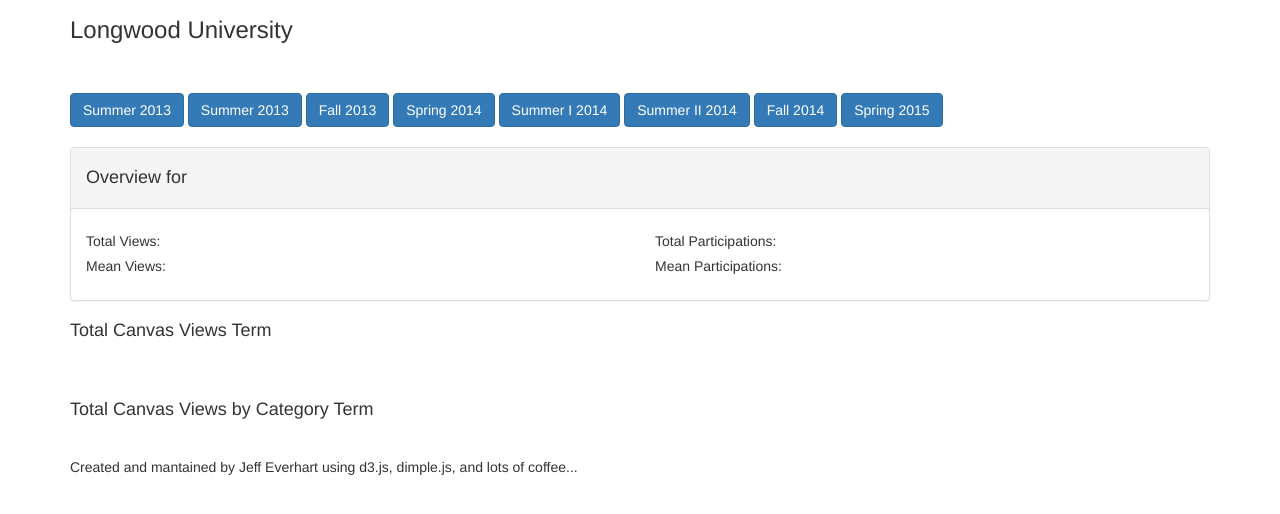
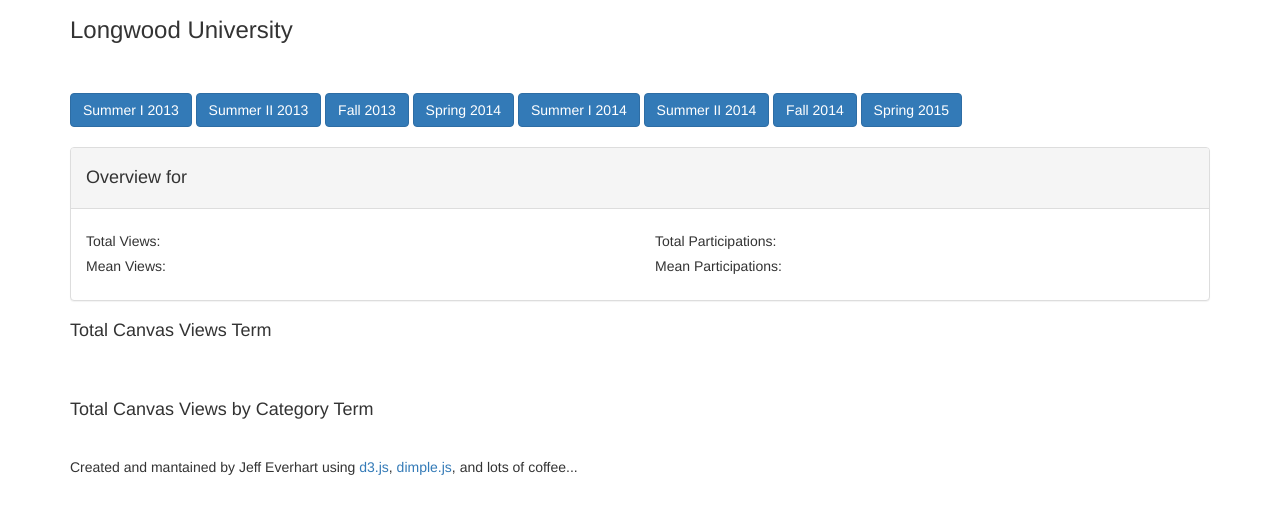
Before and after one commit to JEverhart383/CanvasDataProject, a plain HTML site: page index.html in a window 1280 px wide. Shown: the part 116-630 px from the top of the page. Drawn offline with nearby package versions, Linux system fonts and the light colour scheme; a script that the page names is missing.

Commit message:
formatted footer

```diff
--- a/index.html
+++ b/index.html
@@ -19,8 +19,8 @@
 <br>
 <br>
 
-<div class="btn btn-primary summer12013">Summer 2013</div>
-<div class="btn btn-primary summer22013">Summer 2013</div>
+<div class="btn btn-primary summer12013">Summer I 2013</div>
+<div class="btn btn-primary summer22013">Summer II 2013</div>
 <div class="btn btn-primary fall2013">Fall 2013</div>
 <div class="btn btn-primary spring2014">Spring 2014</div>
 <div class="btn btn-primary summer12014">Summer I 2014</div>
@@ -74,7 +74,7 @@
 
 <br>
 
-<h5>Created and mantained by Jeff Everhart using d3.js, dimple.js, and lots of coffee...</h5>
+<h5>Created and mantained by Jeff Everhart using <a href="http://d3js.org/">d3.js</a>, <a href="http://dimplejs.org/">dimple.js</a>, and lots of coffee...</h5>
 
 
 
```
